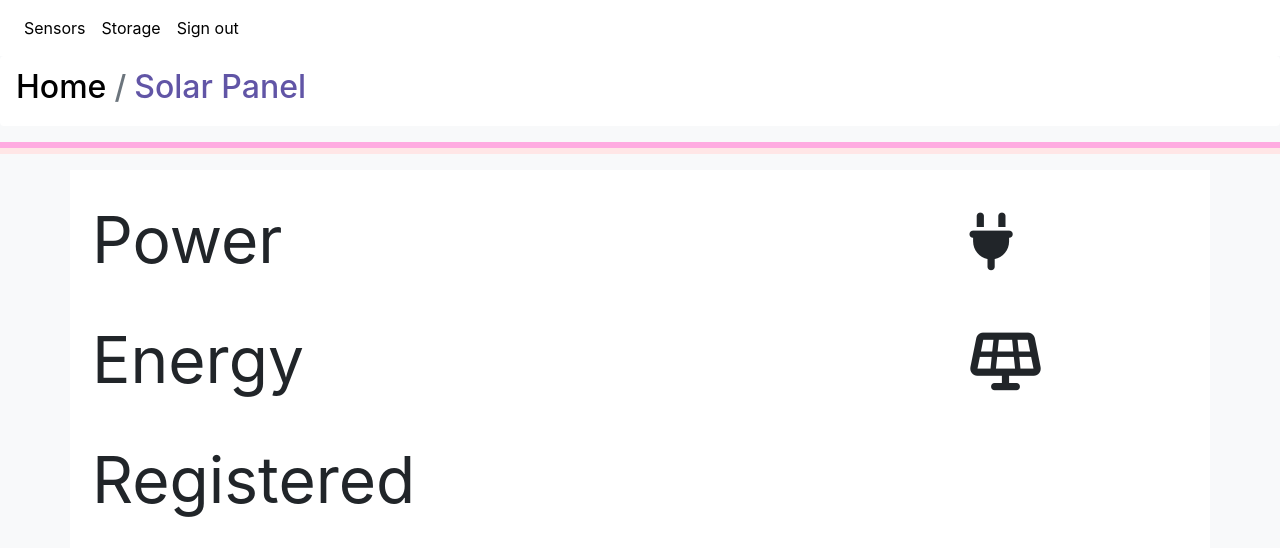
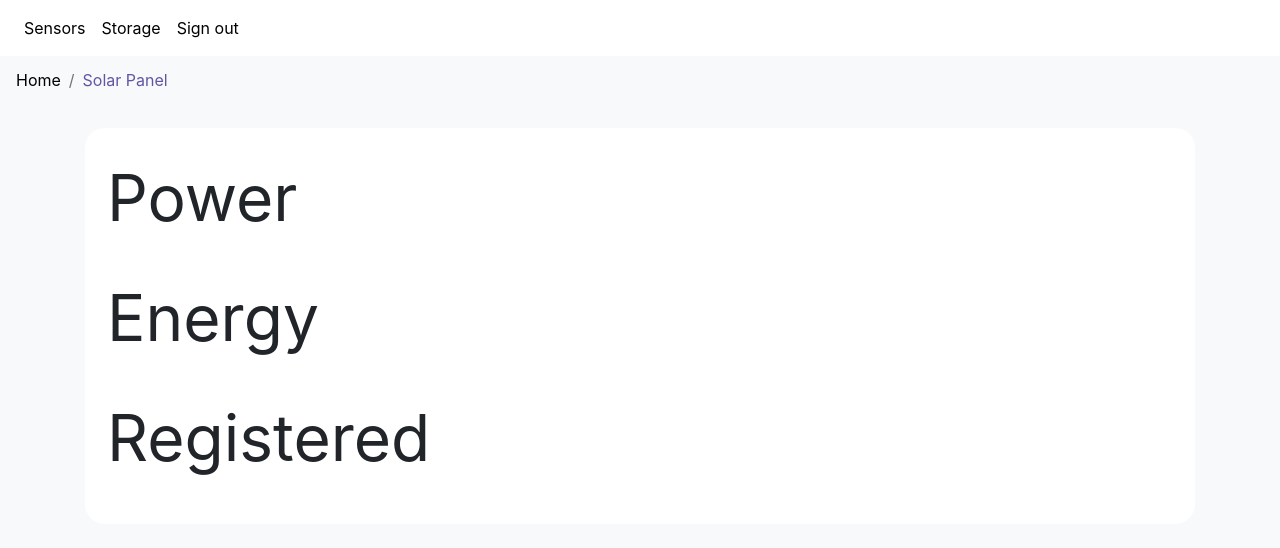
Before and after one commit to johanlundahl/home_eye, a Flask app: template home_eye/templates/solar.html in a window 1280 px wide. Shown: the top 548 px of the page. Run offline with Flask 2, Linux system fonts and the light colour scheme; the template is opened without the code that fills it, so the values that code supplies are empty; some libraries are stand-ins or nearby versions.

Commit message:
changed ui

```diff
--- a/home_eye/templates/solar.html
+++ b/home_eye/templates/solar.html
@@ -3,27 +3,30 @@
 (% block content %)
 
 <nav aria-label="breadcrumb">
-  <ol class="breadcrumb bg-white">
-    <li class="breadcrumb-item h2"><a href="/">Home</a></li>
-    <li class="breadcrumb-item title h2" style="color: #6155a6" aria-current="page">Solar panel</li>
+  <ol class="breadcrumb bg-light">
+    <li class="breadcrumb-item"><a href="/">Home</a></li>
+    <li class="breadcrumb-item title" style="color: #6155a6" aria-current="page">Solar panel</li>
   </ol>
 </nav>
 
 <!-- ffabe1 ffe6e6-->
 
-<hr style="border:3px solid #ffabe1;margin-bottom:0px;padding-bottom:0px;"/>
-<hr style="border:3px solid #ffe6e6;margin-top:0px;padding-top:0px;"/>
+<!--hr style="border:3px solid #ffabe1;margin-bottom:0px;padding-bottom:0px;"/>
+<hr style="border:3px solid #ffe6e6;margin-top:0px;padding-top:0px;"/-->
+<br/>
 
-<div class="container sensor">
+<div class="container">
+  <div class="container sensor my-rounded bg-white" style="padding-top:10px;border-radius: 20px;">
+      <!--h3 style="color: #6155a6">Solar panel</h3-->
       <table class="table plain_text table-borderless">
         <tbody>
           <tr>
             <td>Power</td>
-          <td><i class="fas fa-plug sensor-icon"></i> (( solar.power.display_value )) (( solar.power.unit ))</td>
+            <td>(( solar.power.display_value )) (( solar.power.unit ))</td>
           </tr>
           <tr>
             <td>Energy</td>
-          <td><i class="fas fa-solar-panel sensor-icon"></i> (( solar.energy.display_value )) (( solar.energy.unit ))</td>
+            <td>(( solar.energy.display_value )) (( solar.energy.unit ))</td>
           </tr>
           <tr>
             <td>Registered</td>
@@ -35,9 +38,9 @@
 
   <br/>
 
-
-<div class="container">
+  <div class="container bg-white" style="border-radius: 20px;">
     <canvas id="theChart"></canvas>
+  </div>
 </div>
 
 <script>
```
Lines whose indentation alone changed are shown as unchanged.
